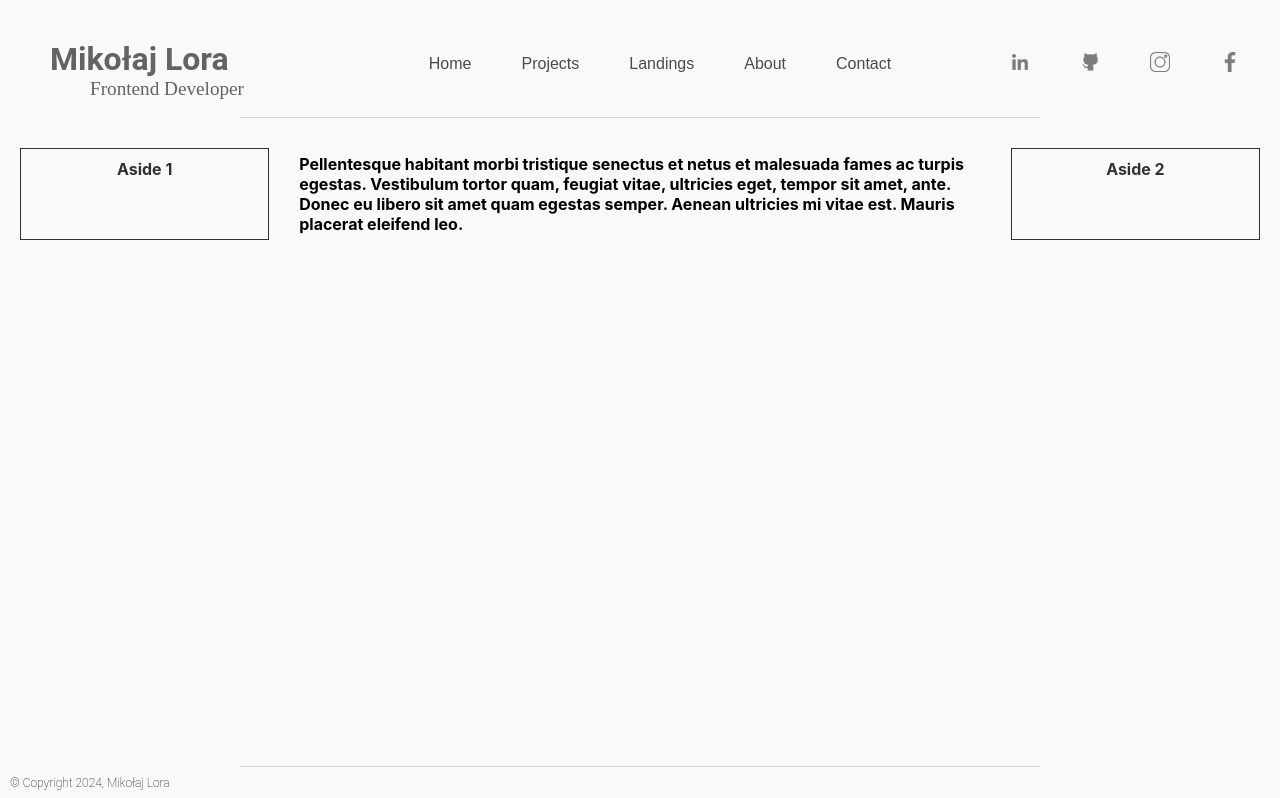
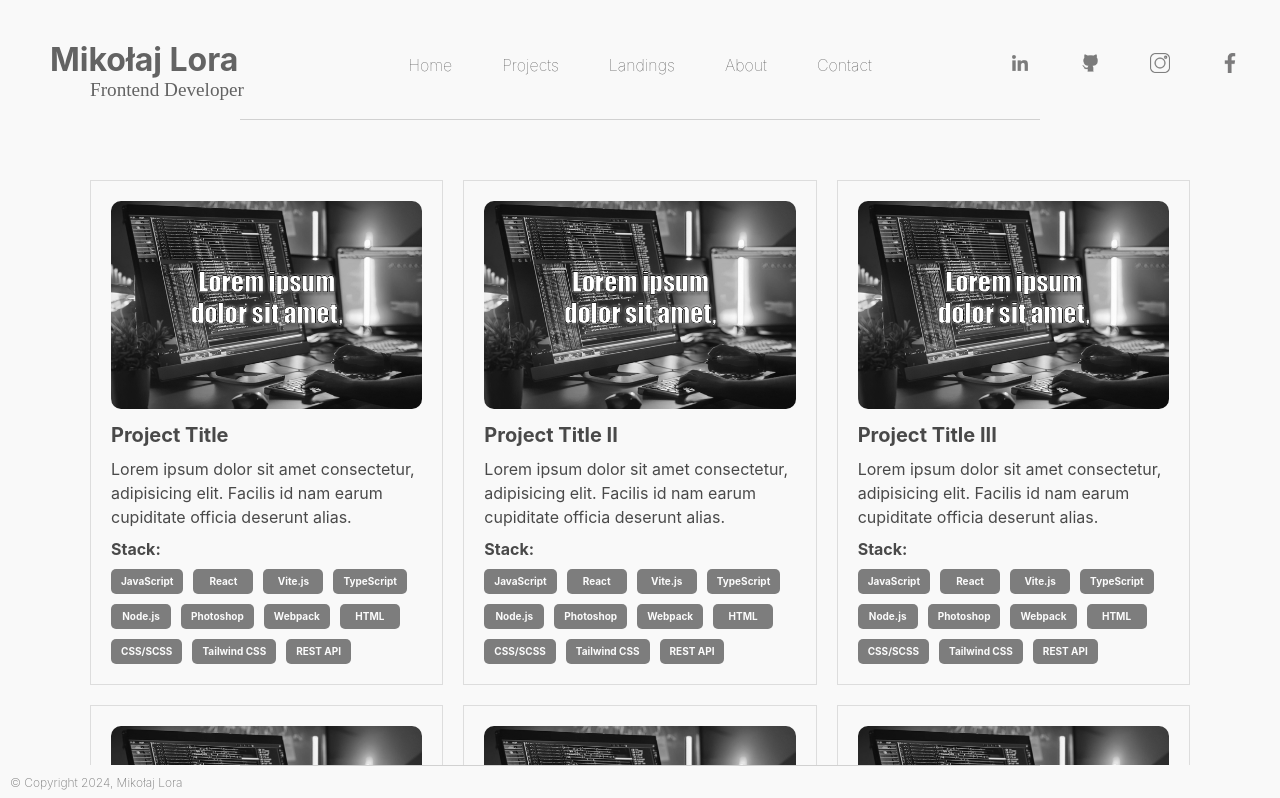
Before and after one commit to Ramox7171/RamoxMainPage, a React (Vite) app: page / in a window 1280 px wide. Shown: the top 798 px of the page. Built offline with nearby package versions, Linux system fonts and the light colour scheme.

Commit message:
Header ready to manage some state && Project card components with styling

```diff
--- a/src/App.jsx
+++ b/src/App.jsx
@@ -1,24 +1,26 @@
 import Header from './components/Header';
 import './style/App.scss';
+
 import Footer from './components/Footer.jsx';
-
+import CardContainer from './components/CardContainer.jsx';
 function App() {
   return (
     <>
+
       <Header />
+      <div className='container'>
 
       <div className='wrapper'>
         <div className='main'>
-          <p>
-            Pellentesque habitant morbi tristique senectus et netus et malesuada fames ac turpis egestas. Vestibulum tortor quam, feugiat vitae, ultricies eget, tempor sit amet, ante. Donec eu libero sit amet quam egestas semper. Aenean
-            ultricies mi vitae est. Mauris placerat eleifend leo.
-          </p>
+          <CardContainer />
         </div>
-        <aside className='aside aside-1'>Aside 1</aside>
-        <aside className='aside aside-2'>Aside 2</aside>
       </div>
+      </div>
+
       <Footer />
+
     </>
+
   );
 }
 
--- /dev/null
+++ b/src/assets/store/DATA.js
@@ -0,0 +1,94 @@
+export const PROJECTS = [
+    {
+      id: (Math.random() *1000) / 5,
+      imgSrc:  '/img/card.png',
+      title: 'Project Title',
+      description: 'Lorem ipsum dolor sit amet consectetur, adipisicing elit. Facilis id nam earum cupiditate officia deserunt alias.',
+      stack: ['JavaScript', 'React', 'Vite.js', 'TypeScript', 'Node.js', 'Photoshop', 'Webpack', 'HTML', 'CSS/SCSS', 'Tailwind CSS', 'REST API']
+    },
+    {
+      id: (Math.random() *1000) / 5,
+      imgSrc:  '/img/card.png',
+      title: 'Project Title II',
+      description: 'Lorem ipsum dolor sit amet consectetur, adipisicing elit. Facilis id nam earum cupiditate officia deserunt alias.',
+      stack: ['JavaScript', 'React', 'Vite.js', 'TypeScript', 'Node.js', 'Photoshop', 'Webpack', 'HTML', 'CSS/SCSS', 'Tailwind CSS', 'REST API']
+    },
+    {
+      id: (Math.random() *1000) / 5,
+      imgSrc:  '/img/card.png',
+      title: 'Project Title III ',
+      description: 'Lorem ipsum dolor sit amet consectetur, adipisicing elit. Facilis id nam earum cupiditate officia deserunt alias.',
+      stack: ['JavaScript', 'React', 'Vite.js', 'TypeScript', 'Node.js', 'Photoshop', 'Webpack', 'HTML', 'CSS/SCSS', 'Tailwind CSS', 'REST API']
+    },{
+      id: (Math.random() *1000) / 5,
+      imgSrc:  '/img/card.png',
+      title: 'Project Title',
+      description: 'Lorem ipsum dolor sit amet consectetur, adipisicing elit. Facilis id nam earum cupiditate officia deserunt alias.',
+      stack: ['JavaScript', 'React', 'Vite.js', 'TypeScript', 'Node.js', 'Photoshop', 'Webpack', 'HTML', 'CSS/SCSS', 'Tailwind CSS', 'REST API']
+    },
+    {
+      id: (Math.random() *1000) / 5,
+      imgSrc:  '/img/card.png',
+      title: 'Project Title II',
+      description: 'Lorem ipsum dolor sit amet consectetur, adipisicing elit. Facilis id nam earum cupiditate officia deserunt alias.',
+      stack: ['JavaScript', 'React', 'Vite.js', 'TypeScript', 'Node.js', 'Photoshop', 'Webpack', 'HTML', 'CSS/SCSS', 'Tailwind CSS', 'REST API']
+    },
+    {
+      id: (Math.random() *1000) / 5,
+      imgSrc:  '/img/card.png',
+      title: 'Project Title III ',
+      description: 'Lorem ipsum dolor sit amet consectetur, adipisicing elit. Facilis id nam earum cupiditate officia deserunt alias.',
+      stack: ['JavaScript', 'React', 'Vite.js', 'TypeScript', 'Node.js', 'Photoshop', 'Webpack', 'HTML', 'CSS/SCSS', 'Tailwind CSS', 'REST API']
+    },
+
+
+  ];
+
+  export const SKILLS = [
+    {
+      id: (Math.random() *100)/2,
+      skill: 'JavaScript',
+    },
+    {
+      id: (Math.random() *100)/2,
+      skill: 'React.js',
+    },
+    {
+      id: (Math.random() *100)/2,
+      skill: 'Vite.js',
+    },
+    {
+      id: (Math.random() *100)/2,
+      skill: 'TypeScript',
+    },
+    {
+      id: (Math.random() *100)/2,
+      skill: 'Node.js',
+    },
+    {
+      id: (Math.random() *100)/2,
+      skill: 'Webpack',
+    },
+    {
+      id: (Math.random() *100)/2,
+      skill: 'REST API',
+    },
+    {
+      id: (Math.random() *100)/2,
+      skill: 'HTML',
+    },
+
+    {
+      id: (Math.random() *100)/2,
+      skill: 'SCSS/CSS',
+    },
+    {
+      id: (Math.random() *100)/2,
+      skill: 'Tailwind CSS',
+    },
+    {
+      id: (Math.random() *100)/2,
+      skill: 'Photoshop',
+    },
+
+  ]
--- /dev/null
+++ b/src/components/CardContainer.jsx
@@ -0,0 +1,20 @@
+import ProjectCardItem from './ProjectCardItem.jsx';
+import '../style/CardContainer.scss';
+import {PROJECTS}  from '../assets/store/DATA.js';
+
+// eslint-disable-next-line react/prop-types
+export default function CardContainer() {
+  return (
+    <div className='card-container'>
+      {PROJECTS.map((project) => (
+        <ProjectCardItem
+          key={project.id}
+          imgSrc={project.imgSrc}
+          title={project.title}
+          description={project.description}
+          stack={project.stack}
+        />
+      ))}
+    </div>
+  );
+}
--- /dev/null
+++ b/src/components/ProjectCardItem.jsx
@@ -0,0 +1,33 @@
+import PropTypes from 'prop-types';
+import '../style/ProjectCardItem.scss';
+export default function ProjectCardItem({ imgSrc, title, description, stack }) {
+  return (
+    <>
+      <div className='project-card-item'>
+        <img
+          src={imgSrc}
+          alt={title}
+        />
+        <h3>{title}</h3>
+        <p>{description}</p>
+        <h4>Stack:</h4>
+        <div className='skills-container'>
+          {stack.map((skill, index) => (
+            <p
+              key={index}
+              className='skill'>
+              {skill}
+            </p>
+          ))}
+        </div>
+      </div>
+    </>
+  );
+}
+
+ProjectCardItem.propTypes = {
+  imgSrc: PropTypes.string.isRequired,
+  title: PropTypes.string.isRequired,
+  description: PropTypes.string.isRequired,
+  stack: PropTypes.arrayOf(PropTypes.string).isRequired,
+};
--- a/src/style/App.scss
+++ b/src/style/App.scss
@@ -1,75 +1,95 @@
-body {
-  background-color: #f9f9f9;
+* {
   margin: 0;
   padding: 0;
-  font-family: -apple-system, BlinkMacSystemFont, 'Segoe UI', 'Roboto', 'Oxygen', 'Ubuntu', 'Cantarell', 'Fira Sans', 'Droid Sans', 'Helvetica Neue', sans-serif;
+  box-sizing: border-box;
+   background-color: #f9f9f9;
+   font-family: -apple-system, BlinkMacSystemFont, 'Segoe UI', 'Roboto', 'Oxygen', 'Ubuntu', 'Cantarell', 'Fira Sans', 'Droid Sans', 'Helvetica Neue', sans-serif;
   -webkit-font-smoothing: antialiased;
   -moz-osx-font-smoothing: grayscale;
 }
+
+.container {
+ max-width: 1200px; /* Max width*/
+  margin: 0 auto;
+  padding: 50px;
+  box-sizing: border-box;
+
+}
+
 .wrapper {
   display: flex;
   flex-flow: row wrap;
-  font-weight: bold;
   text-align: center;
 }
-
-.wrapper > * {
-  padding: 10px;
-  flex: 1 100%;
-}
-
-
-
 
 
 .main {
   text-align: left;
   display: inline-block;
+  width: 100%;
 }
-
-.aside-1 {
-  margin: 20px;
- opacity: 0.8;
-  width: 200px;
-  border: 1px solid #000000;
-}
-
-.aside-2 {
-  margin: 20px;
- opacity: 0.8;
-  width: 200px;
-  border: 1px solid #000000;
-}
-
-
 
 h1 {
   font-size: 3.2em;
   line-height: 1.1;
 }
 
+// /* small smartphones */
+// @media (max-width: 599px) {
+//   // .wrapper {
+//   //   max-width: calc(100% - 40px); /* Marginesy po 20px z każdej strony */
+//   // }
 
+//   h1 {
+//     font-size: 2.4em;
+//   }
 
-@media all and (min-width: 600px) {
-  .aside {
-    flex: 1 0 0;
-  }
-}
+//   .main {
+//     width: 100%;
+//   }
+// }
 
-@media all and (min-width: 800px) {
-  .main {
-    flex: 3 0px;
-  }
-  .aside-1 {
-    order: 1;
-  }
-  .main {
-    order: 2;
-  }
-  .aside-2 {
-    order: 3;
-  }
-  .footer {
-    order: 4;
-  }
-}
+// /* cheap tablets */
+// @media (min-width: 600px) and (max-width: 799px) {
+//   // .wrapper {
+//   //   max-width: calc(100% - 80px); /* Margins 200px */
+//   // }
+
+//   h1 {
+//     font-size: 2.8em;
+//   }
+
+//   .main {
+//     width: 100%;
+//   }
+// }
+
+// /* Tablets, thinkpads */
+// @media (min-width: 800px) and (max-width: 1199px) {
+//   // .wrapper {
+//   //   max-width: calc(100% - 200px); /* Margins 200px */
+//   // }
+
+//   h1 {
+//     font-size: 3em;
+//   }
+
+//   .main {
+//     flex: 3;
+//   }
+// }
+
+// /* bog screens*/
+// @media (min-width: 1200px) {
+//   // .wrapper {
+//   //   max-width: calc(100% - 400px); /* Margins 200px*/
+//   // }
+
+//   h1 {
+//     font-size: 3.2em;
+//   }
+
+//   .main {
+//     flex: 3;
+//   }
+// }
--- /dev/null
+++ b/src/style/CardContainer.scss
@@ -0,0 +1,5 @@
+.card-container {
+  display: flex;
+  flex-wrap: wrap;
+  gap: 20px;
+}
--- a/src/style/Footer.scss
+++ b/src/style/Footer.scss
@@ -9,12 +9,11 @@
   text-align: left;
   padding: 10px 0;
 
-
-
-    span {
-      margin-left: 10px; //margin
-    }
-        &::before {
+  span {
+    margin-left: 10px; //margin
+    opacity: 0.5;
+  }
+  &::before {
     content: '';
     position: absolute;
     top: 0;
--- /dev/null
+++ b/src/style/ProjectCardItem.scss
@@ -0,0 +1,128 @@
+$background-color: #f9f9f9;
+$border-color: #ddd;
+$text-color: #000;
+$skill-background-color: black;
+$skill-text-color: white;
+
+.project-card-item {
+  background: $background-color;
+  height: auto;
+  border: 1px solid $border-color;
+  padding: 20px;
+  max-width: 450px;
+  flex: 1 1 calc(33.333% - 40px);
+  box-sizing: border-box;
+
+  img {
+    max-width: 100%;
+    height: auto;
+    filter: grayscale(100%);
+    -webkit-filter: grayscale(100%);
+    transition: filter 0.5s ease;
+    border-radius: 10px;
+
+    &:hover {
+      filter: none;
+      -webkit-filter: none;
+    }
+  }
+
+  h3 {
+    margin-top: 10px;
+    margin-bottom: 10px;
+    font-size: 1.25em;
+    opacity: 0.7;
+  }
+
+  h4 {
+    margin-top: 10px;
+    margin-bottom: 10px;
+    opacity: 0.7;
+  }
+
+  p {
+    color: $text-color;
+    line-height: 1.5;
+    opacity: 0.7;
+  }
+}
+
+/* SKILLS */
+.skills-container {
+  display: flex;
+  flex-wrap: wrap;
+  gap: 10px; /* Space between skill items */
+  opacity: 0.7;
+  box-sizing: border-box;
+
+  .skill {
+    background-color: $skill-background-color;
+    color: $skill-text-color;
+    padding: 5px 10px;
+    border-radius: 5px;
+    text-align: center;
+    font-size: 10px;
+    font-weight: bold;
+    cursor: pointer;
+    transition: transform 0.2s;
+    margin: 0;
+    min-width: 60px;
+    box-sizing: border-box;
+
+    &:hover {
+      transform: scale(1.1);
+    }
+  }
+}
+
+/* MEDIA QUERIES */
+
+/* Smartphones (portrait and landscape) */
+@media (max-width: 599px) {
+  .project-card-item {
+    max-width: 100%;
+    flex: 1 1 100%;
+  }
+
+  .skills-container {
+    gap: 5px;
+  }
+
+  .skill {
+    font-size: 9px;
+    padding: 4px 8px;
+  }
+}
+
+/* Tablets (portrait and landscape) */
+@media (min-width: 600px) and (max-width: 899px) {
+  .project-card-item {
+    max-width: 100%;
+    flex: 1 1 calc(50% - 40px);
+  }
+
+  .skills-container {
+    gap: 8px;
+  }
+
+  .skill {
+    font-size: 10px;
+    padding: 5px 10px;
+  }
+}
+
+/* Desktops (small to large) */
+@media (min-width: 900px) {
+  .project-card-item {
+    flex: 1 1 calc(33.333% - 40px);
+  }
+
+  .skills-container {
+    gap: 10px;
+  }
+
+  .skill {
+    font-size: 10px;
+    padding: 5px 10px;
+  }
+}
```
Also changed, not shown: src/components/Footer.jsx (+5 -5 lines), src/components/Header.jsx (+6 -6 lines), src/components/SocialButtons.jsx (+29 -16 lines), public/img/card.png (added), src/style/Header.scss (line endings or trailing spaces), 1 other file (tests, documents, lock files or other folders).
